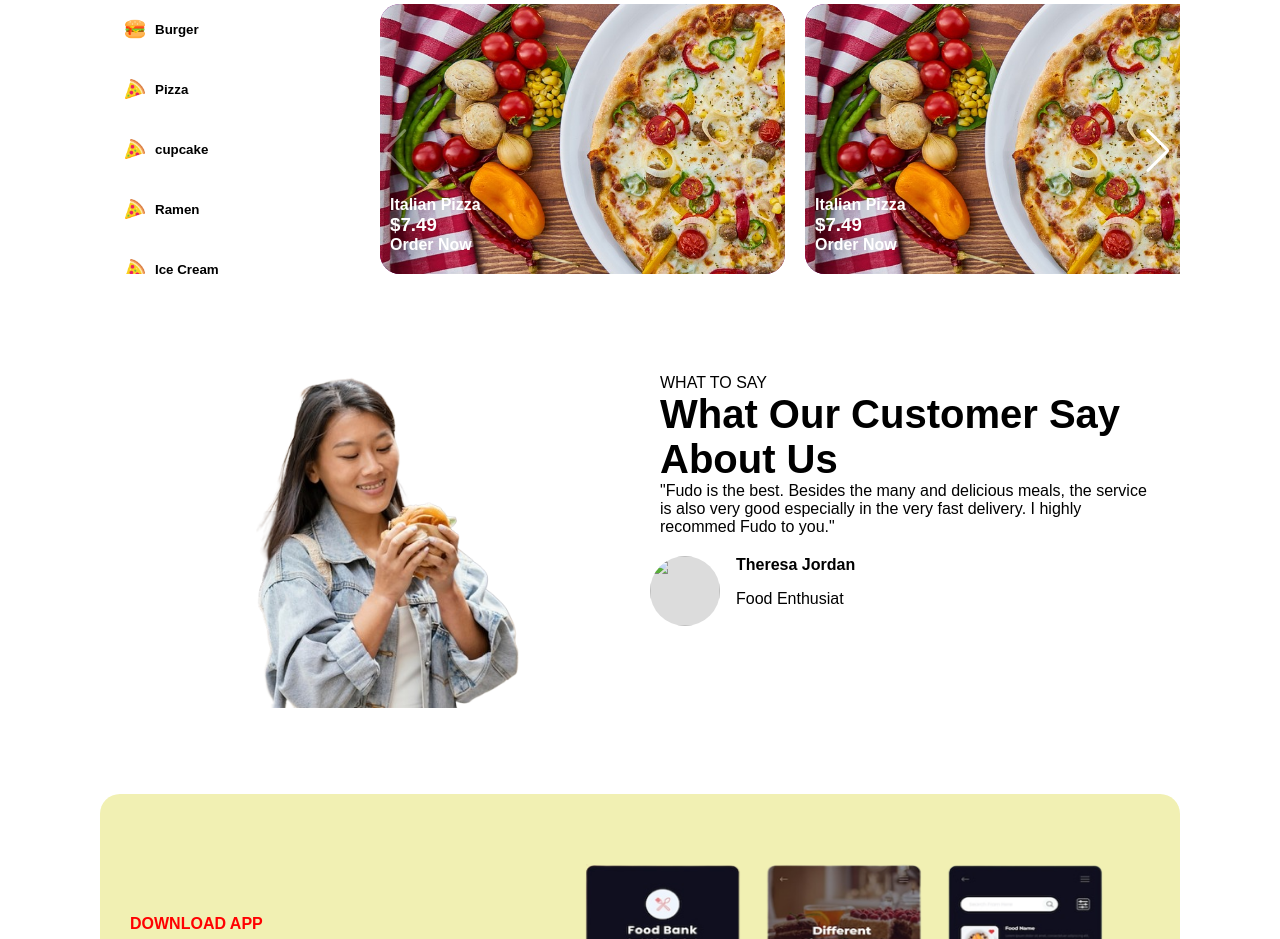
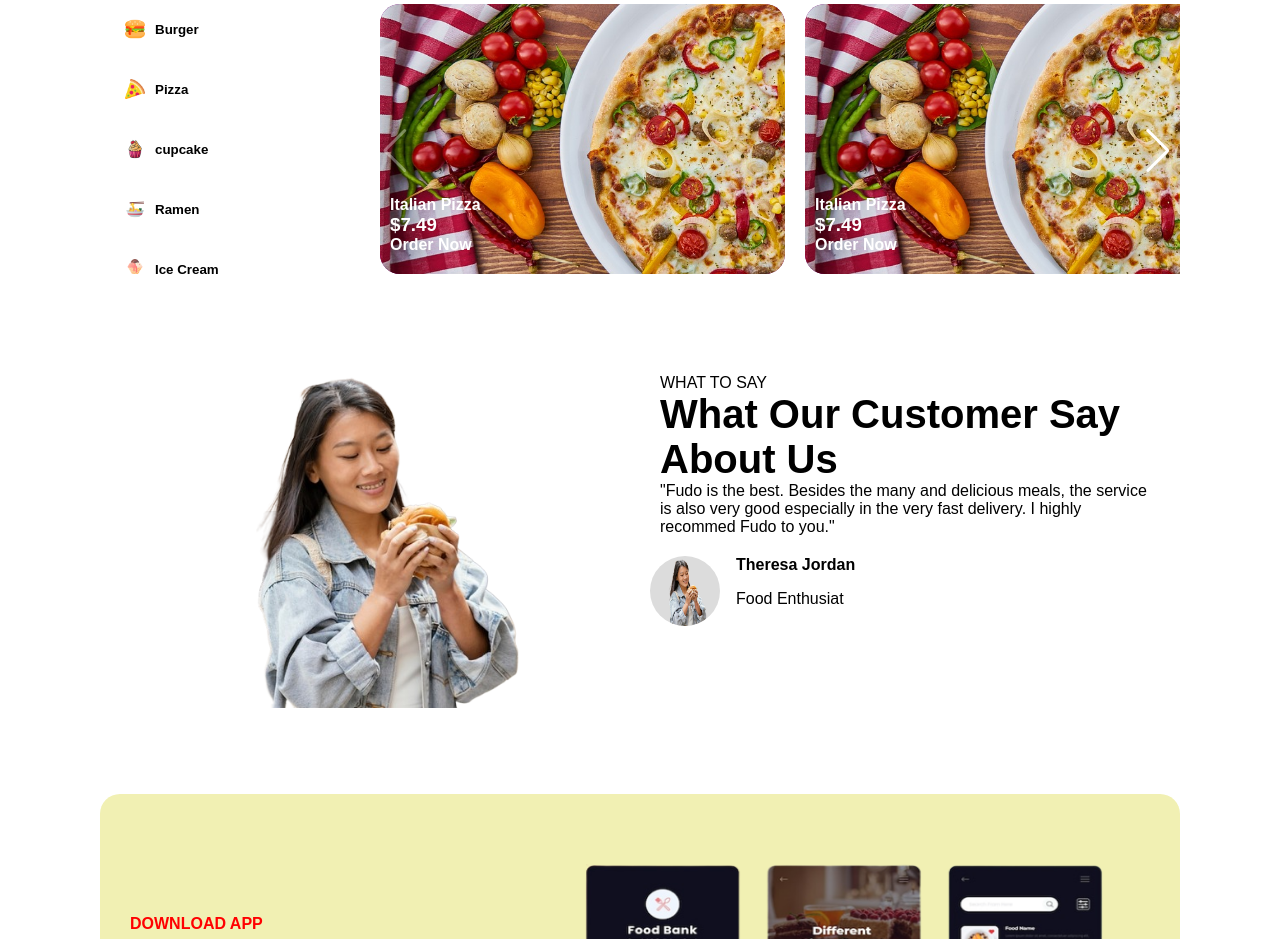
Before and after one commit to Syntacticdev/Fudo-Food-delievry, a plain HTML site: page index.html in a window 1280 px wide. Shown: the part 1200-2139 px from the top of the page. Drawn offline with nearby package versions, Linux system fonts and the light colour scheme; a web font is replaced by a local one.

Commit message:
icons updated

```diff
--- a/index.html
+++ b/index.html
@@ -93,22 +93,21 @@
                                 <img src="./assets/icons/pizza.png" alt="" class="menu-list-icon">Pizza</button>
                         </li>
                         <li><button class="menu-list-button">
-                                <img src="./assets/icons/pizza.png" alt="" class="menu-list-icon">cupcake</button>
+                                <img src="./assets/icons/cupcake.png" alt="" class="menu-list-icon">cupcake</button>
                         </li>
                         <li><button class="menu-list-button">
-                                <img src="./assets/icons/pizza.png" alt="" class="menu-list-icon">Ramen</button>
+                                <img src="./assets/icons/ramen.png" alt="" class="menu-list-icon">Ramen</button>
                         </li>
                         <li><button class="menu-list-button">
-                                <img src="./assets/icons/pizza.png" alt="" class="menu-list-icon">Ice Cream</button>
+                                <img src="./assets/icons/icecream.png" alt="" class="menu-list-icon">Ice Cream</button>
                         </li>
                         <li><button class="menu-list-button">
-                                <img src="./assets/icons/pizza.png" alt="" class="menu-list-icon">Fried Rice</button>
+                                <img src="./assets/icons/fried-rice.png" alt="" class="menu-list-icon">Fried
+                                Rice</button>
                         </li>
                         <li><button class="menu-list-button">
-                                <img src="./assets/icons/pizza.png" alt="" class="menu-list-icon">Chicken</button>
-                        </li>
-                        <li><button class="menu-list-button">
-                                <img src="./assets/icons/pizza.png" alt="" class="menu-list-icon">Puff Puff</button>
+                                <img src="./assets/icons/fried-chicken.png" alt=""
+                                    class="menu-list-icon">Chicken</button>
                         </li>
                     </ul>
                 </div>
@@ -146,9 +145,7 @@
         </section>
 
         <div class="review">
-            <img data-aos="fade-left"
-                src="./assets/images/asian-woman-being-happy-after-buying-street-food_23-2148952832-removebg-preview.png"
-                alt="" class="review-image">
+            <img data-aos="fade-left" src="./assets/images/customer.png" alt="" class="review-image">
             <div class="review-detail">
                 <div class="review-detail">
                     <span>WHAT TO SAY</span>
@@ -158,7 +155,7 @@
                 </div>
 
                 <div class="customer-review">
-                    <img src="./assets/reading.png" alt="" class="customer-avatar">
+                    <img src="./assets/images/customer.png" alt="" class="customer-avatar">
                     <div>
                         <div class="customer-detail">
                             <span class="customer-name">Theresa Jordan</span>
```
Also changed, not shown: assets/icons/cupcake.png (added), assets/icons/fried-chicken.png (added), assets/icons/fried-rice.png (added), assets/icons/icecream.png (added), assets/icons/ramen.png (added), assets/images/customer.png (renamed from assets/images/asian-woman-being-happy-after-buying-street-food_23-2148952832-removebg-preview.png).
